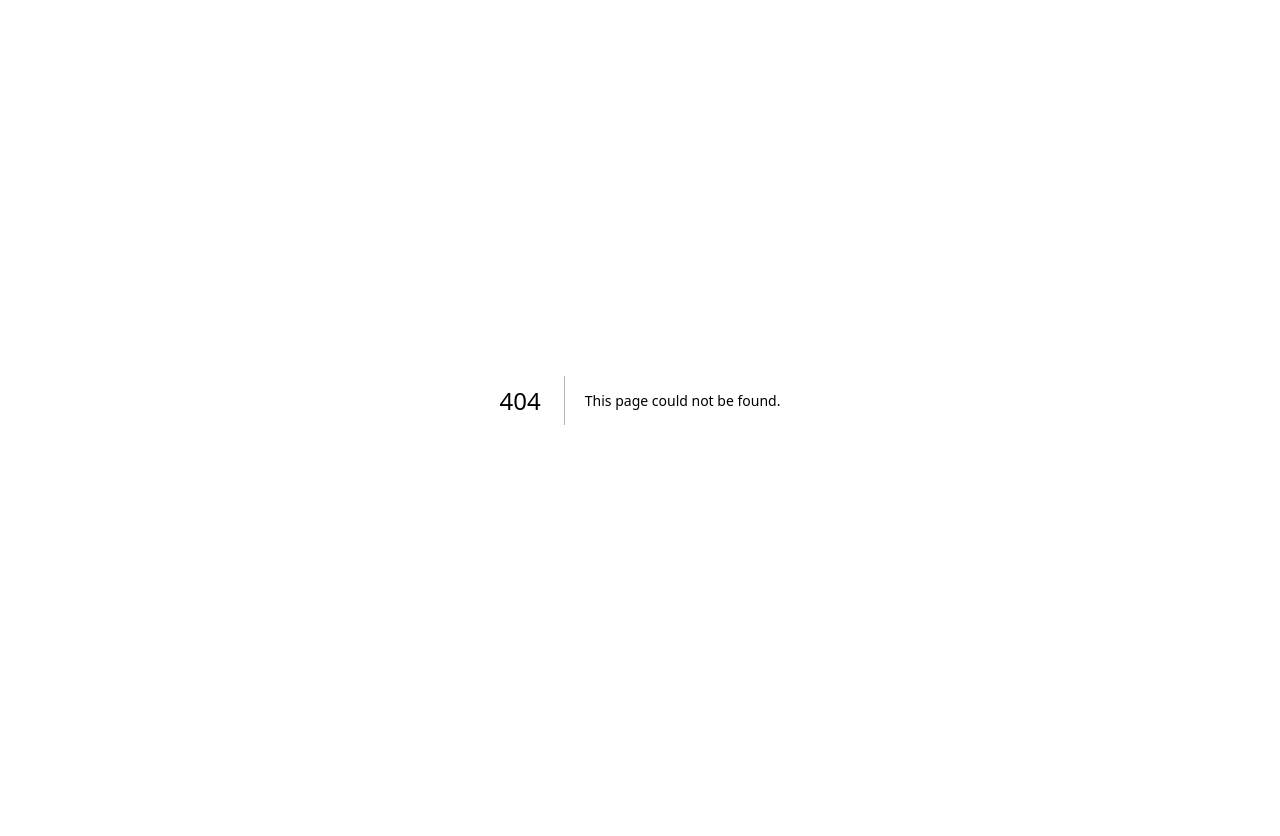
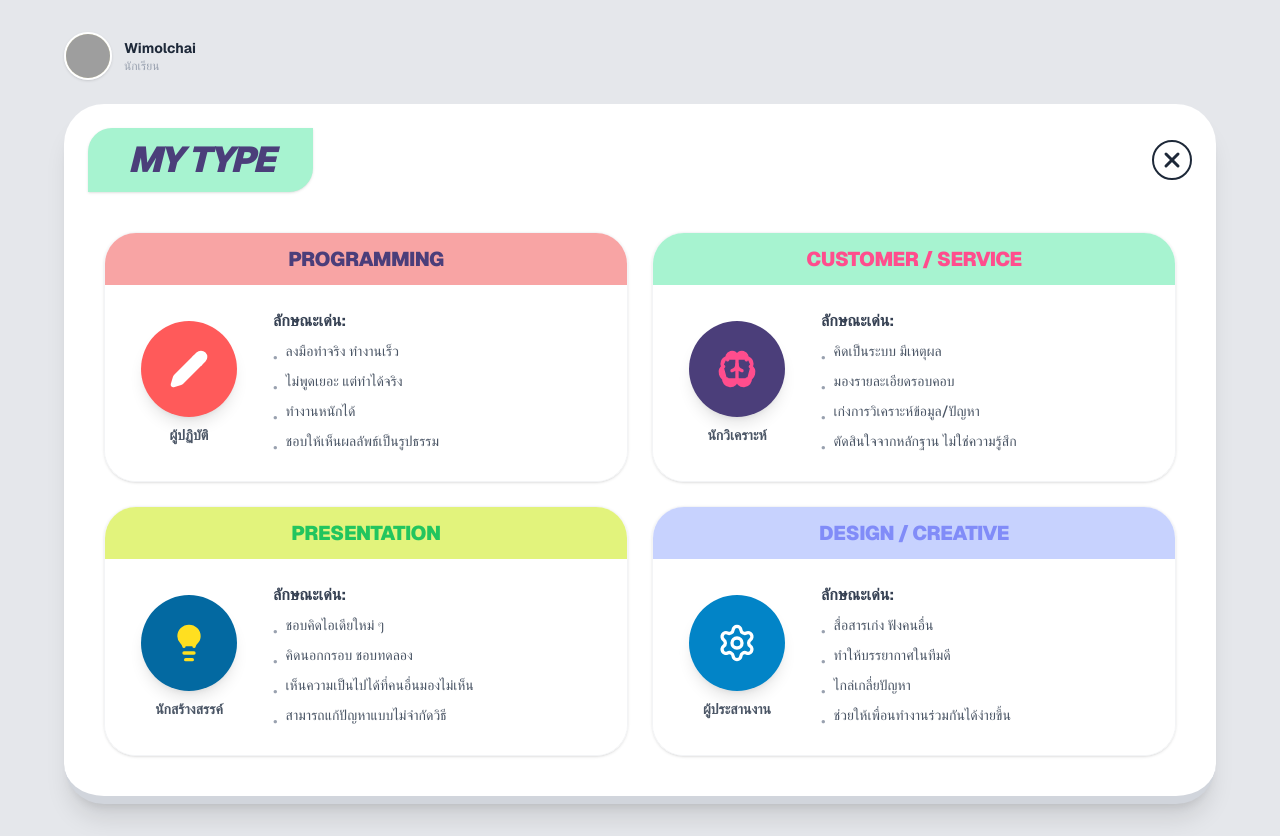
Before and after one commit to Oatto319/FinalProject, a Next.js app: page /mytype in a window 1280 px wide. Before the commit this address had no page. Before the commit the page ends 800 px from the top, so only its background shows below. Built offline with nearby package versions, Linux system fonts and the light colour scheme; grey boxes are pictures that could not be loaded.

Commit message:
setup mytype page

```diff
--- /dev/null
+++ b/app/mytype/page.tsx
@@ -0,0 +1,138 @@
+import React from 'react';
+import { X, Pencil, Brain, Lightbulb, Settings } from 'lucide-react';
+
+const MyTypePage = () => {
+  const types = [
+    {
+      id: 'programming',
+      title: 'PROGRAMMING',
+      subtitle: 'ผู้ปฏิบัติ',
+      color: 'bg-[#F8A4A4]',
+      textColor: 'text-[#4B3E7A]',
+      icon: <Pencil className="text-white w-10 h-10" fill="currentColor" />,
+      iconBg: 'bg-[#FF5A5A]',
+      features: [
+        'ลงมือทำจริง ทำงานเร็ว',
+        'ไม่พูดเยอะ แต่ทำได้จริง',
+        'ทำงานหนักได้',
+        'ชอบให้เห็นผลลัพธ์เป็นรูปธรรม'
+      ]
+    },
+    {
+      id: 'service',
+      title: 'CUSTOMER / SERVICE',
+      subtitle: 'นักวิเคราะห์',
+      color: 'bg-[#A7F3D0]',
+      textColor: 'text-[#FF4D8D]',
+      icon: <Brain className="text-[#FF4D8D] w-10 h-10" fill="currentColor" />,
+      iconBg: 'bg-[#4B3E7A]',
+      features: [
+        'คิดเป็นระบบ มีเหตุผล',
+        'มองรายละเอียดรอบคอบ',
+        'เก่งการวิเคราะห์ข้อมูล/ปัญหา',
+        'ตัดสินใจจากหลักฐาน ไม่ใช่ความรู้สึก'
+      ]
+    },
+    {
+      id: 'presentation',
+      title: 'PRESENTATION',
+      subtitle: 'นักสร้างสรรค์',
+      color: 'bg-[#E2F37C]',
+      textColor: 'text-[#22C55E]',
+      icon: <Lightbulb className="text-yellow-300 w-10 h-10" fill="currentColor" />,
+      iconBg: 'bg-[#0369A1]',
+      features: [
+        'ชอบคิดไอเดียใหม่ ๆ',
+        'คิดนอกกรอบ ชอบทดลอง',
+        'เห็นความเป็นไปได้ที่คนอื่นมองไม่เห็น',
+        'สามารถแก้ปัญหาแบบไม่จำกัดวิธี'
+      ]
+    },
+    {
+      id: 'design',
+      title: 'DESIGN / CREATIVE',
+      subtitle: 'ผู้ประสานงาน',
+      color: 'bg-[#C7D2FE]',
+      textColor: 'text-[#818CF8]',
+      icon: <Settings className="text-white w-10 h-10" />,
+      iconBg: 'bg-[#0284C7]',
+      features: [
+        'สื่อสารเก่ง ฟังคนอื่น',
+        'ทำให้บรรยากาศในทีมดี',
+        'ไกล่เกลี่ยปัญหา',
+        'ช่วยให้เพื่อนทำงานร่วมกันได้ง่ายขึ้น'
+      ]
+    }
+  ];
+
+  return (
+    <div className="min-h-screen bg-[#E5E7EB] p-4 md:p-8 font-sans flex flex-col items-center">
+      {/* Top Bar */}
+      <div className="w-full max-w-6xl flex items-center gap-3 mb-6">
+        <div className="w-12 h-12 rounded-full overflow-hidden border-2 border-white shadow-sm">
+          <img
+            src="https://api.dicebear.com/7.x/avataaars/svg?seed=Wimolchai"
+            alt="User Profile"
+            className="w-full h-full bg-yellow-100"
+          />
+        </div>
+        <div>
+          <h3 className="font-bold text-gray-800 text-sm">Wimolchai</h3>
+          <p className="text-xs text-gray-400">นักเรียน</p>
+        </div>
+      </div>
+
+      {/* Main Card Container */}
+      <div className="w-full max-w-6xl bg-white rounded-[40px] shadow-xl overflow-hidden flex flex-col relative border-b-8 border-gray-300">
+
+        {/* Header Label */}
+        <div className="flex justify-between items-center p-6 pb-0">
+          <div className="bg-[#A7F3D0] px-10 py-3 rounded-tl-3xl rounded-br-3xl shadow-sm">
+            <h1 className="text-[#4B3E7A] text-4xl font-black italic tracking-tighter">MY TYPE</h1>
+          </div>
+          <button className="w-10 h-10 rounded-full border-2 border-gray-800 flex items-center justify-center hover:bg-gray-100 transition-colors">
+            <X size={24} strokeWidth={3} className="text-gray-800" />
+          </button>
+        </div>
+
+        {/* Content Grid */}
+        <div className="p-6 md:p-10 grid grid-cols-1 md:grid-cols-2 gap-6">
+          {types.map((item) => (
+            <div key={item.id} className="flex flex-col rounded-[32px] overflow-hidden shadow-sm border border-gray-100">
+              {/* Type Title Header */}
+              <div className={`${item.color} py-3 px-6 text-center`}>
+                <h2 className={`${item.textColor} text-xl font-black tracking-tight uppercase`}>
+                  {item.title}
+                </h2>
+              </div>
+
+              {/* Type Details Body */}
+              <div className="bg-white p-6 flex flex-col sm:flex-row gap-6 items-start sm:items-center">
+                <div className="flex flex-col items-center gap-2 min-w-[120px]">
+                  <div className={`w-24 h-24 rounded-full ${item.iconBg} flex items-center justify-center shadow-lg`}>
+                    {item.icon}
+                  </div>
+                  <p className="font-bold text-gray-600 text-sm">{item.subtitle}</p>
+                </div>
+
+                <div className="flex-1">
+                  <h4 className="font-bold text-gray-700 mb-2">ลักษณะเด่น:</h4>
+                  <ul className="space-y-1">
+                    {item.features.map((feature, idx) => (
+                      <li key={idx} className="flex items-start gap-2 text-sm text-gray-600 font-medium">
+                        <span className="text-gray-400 mt-1.5">•</span>
+                        {feature}
+                      </li>
+                    ))}
+                  </ul>
+                </div>
+              </div>
+            </div>
+          ))}
+        </div>
+      </div>
+    </div>
+  );
+};
+
+export default MyTypePage;
```
